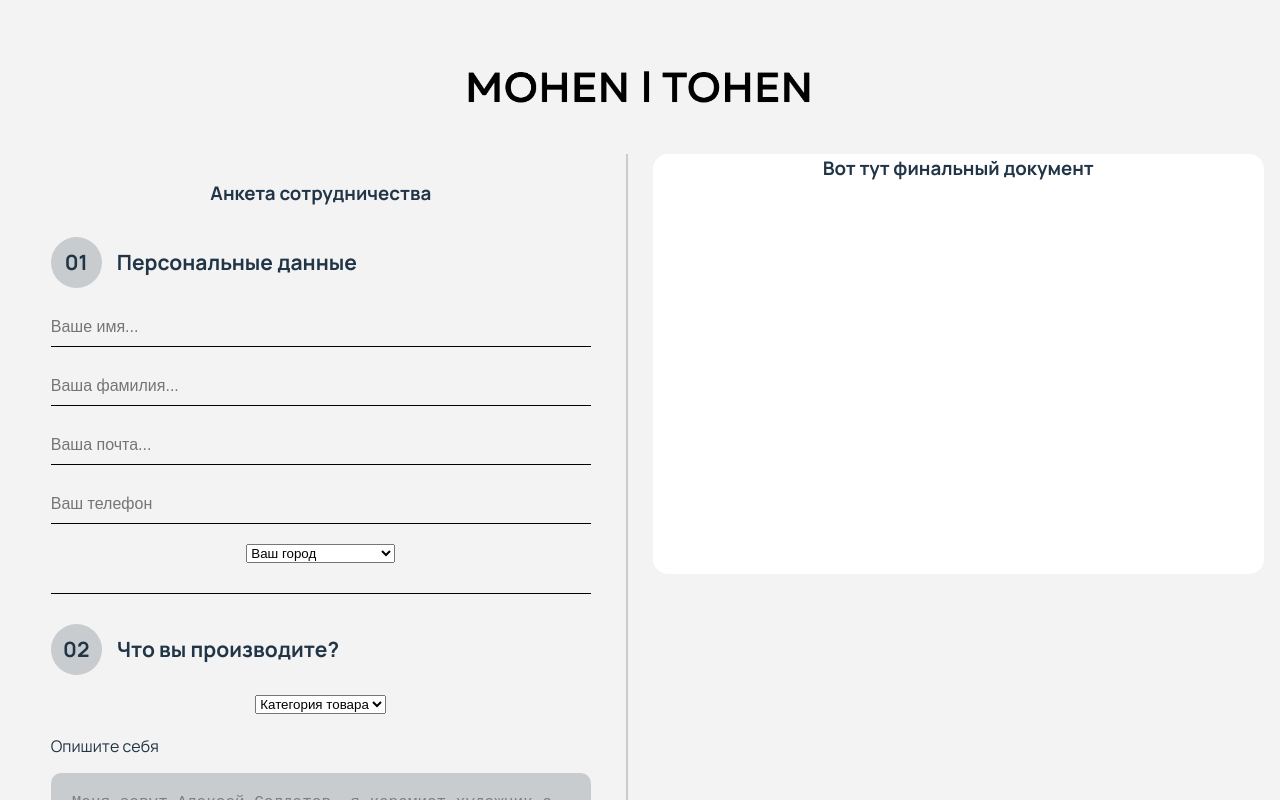
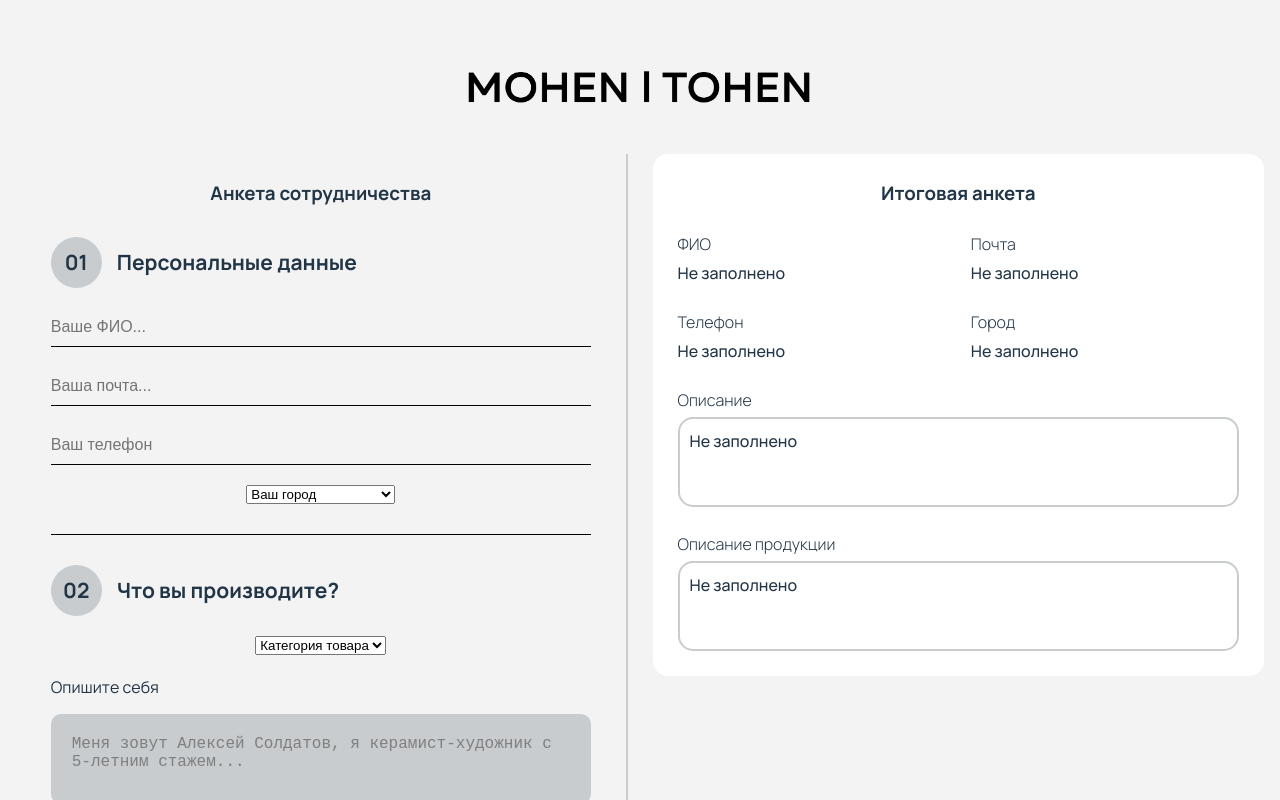
Before and after one commit to andrey-zinoviev-dev/mohen-tohen, a React (Vite) app: page /mohen-tohen/application in a window 1280 px wide. Both pictures are taken after a click on the button "Заполнить анкету". Shown: the top 800 px of the page. Built offline with nearby package versions, Linux system fonts and the light colour scheme.

Commit message:
updated right side of application

```diff
--- a/src/AppliactionForm.tsx
+++ b/src/AppliactionForm.tsx
@@ -7,7 +7,16 @@ import Footer from "./Footer";
 
 export default function ApplicationForm() {
     const [startedApplication, setStartedApplication] = React.useState<boolean>(false);
-
+    const [applicationData, setApplicationData] = React.useState<{name: string, email: string, phone: string, city: string, category: string, description: string, productionProcess: string, productionLength: string} >({
+        name: "",
+        email: "",
+        phone: "",
+        city: "",
+        description: "",
+        category: "",
+        productionLength: "",
+        productionProcess: "",
+    });
 
     return (
         <>
@@ -59,18 +68,36 @@ export default function ApplicationForm() {
                     <>
                         <div className="application__form-wrapper">
                             <h3>Анкета сотрудничества</h3>
-                            <form className="application__form">
+                            <form onSubmit={(evt) => {
+                                evt.preventDefault();
+                            }} className="application__form">
                                 <div className="application__form-div">
                                     <h3>
                                         <span>01</span>
                                         Персональные данные
                                     </h3>
-                                    <input placeholder="Ваше имя..." type="text"></input>
-                                    <input placeholder="Ваша фамилия..." type="text"></input>
-                                    <input placeholder="Ваша почта..." type="email"></input>
-                                    <input placeholder="Ваш телефон" type="phone"></input>
-                                    <select>
-                                        <option value="default" selected>Ваш город</option>
+                                    <input onChange={(evt) => {
+                                        setApplicationData((prevValue) => {
+                                            return {...prevValue, name: evt.target.value};
+                                        })
+                                    }} placeholder="Ваше ФИО..." type="text"></input>
+                                    {/* <input placeholder="Ваша фамилия..." type="text"></input> */}
+                                    <input onChange={(evt) => {
+                                        setApplicationData((prevValue) => {
+                                            return {...prevValue, email: evt.target.value};
+                                        })
+                                    }} placeholder="Ваша почта..." type="email"></input>
+                                    <input onChange={(evt) => {
+                                        setApplicationData((prevValue) => {
+                                            return {...prevValue, phone: evt.target.value};
+                                        })
+                                    }} placeholder="Ваш телефон" type="phone"></input>
+                                    <select onChange={(evt) => {
+                                            setApplicationData((prevValue) => {
+                                                return {...prevValue, city: evt.target.value};
+                                            })
+                                        }}>
+                                        <option value="default">Ваш город</option>
                                         <option value="Москва">Москва</option>
                                         <option value="Московская область">Московская область</option>
                                         <option value="Санкт-Петербург">Санкт-Петербург</option>
@@ -81,8 +108,12 @@ export default function ApplicationForm() {
                                         <span>02</span>
                                         Что вы производите?
                                     </h3>
-                                    <select>
-                                        <option value="default" selected>Категория товара</option>
+                                    <select onChange={(evt) => {
+                                            setApplicationData((prevValue) => {
+                                                return {...prevValue, category: evt.target.value};
+                                            })
+                                        }}>
+                                        <option value="default">Категория товара</option>
                                         <option value="Свет">Свет</option>
                                         <option value="Декор">Декор</option>
                                         <option value="Текстиль">Текстиль</option>
@@ -96,22 +127,34 @@ export default function ApplicationForm() {
                                         {/* <input placeholder="Название"></input> */}
                                     <div className="application__form-data-wrapper">
                                         <label htmlFor="description">Опишите себя</label>
-                                        <textarea id="description" placeholder="Меня зовут Алексей Солдатов, я керамист-художник с 5-летним стажем..."></textarea>
+                                        <textarea onChange={(evt) => {
+                                            setApplicationData((prevValue) => {
+                                                return {...prevValue, description: evt.target.value}
+                                            })
+                                        }} id="description" placeholder="Меня зовут Алексей Солдатов, я керамист-художник с 5-летним стажем..."></textarea>
                                     </div>
                                     <div className="application__form-data-wrapper">
                                         <label htmlFor="description">Опишите свою продукцию и процесс производства</label>
-                                        <textarea id="description" placeholder="Я произвожу керамические вазы, посуду из кристаллической керамики и природных каменй и красителей..."></textarea>
+                                        <textarea onChange={(evt) => {
+                                            setApplicationData((prevValue) => {
+                                                return {...prevValue, productionProcess: evt.target.value}
+                                            })
+                                        }} id="description" placeholder="Я произвожу керамические вазы, посуду из кристаллической керамики и природных каменй и красителей..."></textarea>
                                     </div>
                                     <div className="application__form-data-wrapper">
                                         <label>Сроки производства товаров</label>
                                         {/* <input></input> */}
-                                        <select>
+                                        <select onChange={(evt) => {
+                                            setApplicationData((prevValue) => {
+                                                return {...prevValue, productionLength: evt.target.value};
+                                            })
+                                        }}>
                                             <option>Выберите минимальные сроки</option>
-                                            <select>1 - 5 дней</select>
-                                            <select>6-10 дней</select>
-                                            <select>11-15 дней</select>
-                                            <select>15 - 20 дней</select>
-                                            <select>25 - 30 дней</select>
+                                            <option>1 - 5 дней</option>
+                                            <option>6-10 дней</option>
+                                            <option>11-15 дней</option>
+                                            <option>15 - 20 дней</option>
+                                            <option>25 - 30 дней</option>
                                         </select>
                                     </div>
                                         {/* <textarea></textarea> */}
@@ -164,7 +207,33 @@ export default function ApplicationForm() {
                             </button>
                         </div>
                         <div className="application__wrapper-content">
-                            <h3>Вот тут финальный документ</h3>
+                            <h3>Итоговая анкета</h3>
+                            <div className="application__wrapper-content-grid">
+                                <div className="application__wrapper-content-data-wrapper">
+                                    <label>ФИО</label>
+                                    <span>{applicationData.name.length > 0 ? applicationData.name : "Не заполнено"}</span>
+                                </div>
+                                <div className="application__wrapper-content-data-wrapper">
+                                    <label>Почта</label>
+                                    <span>{applicationData.email.length > 0 ? applicationData.email : "Не заполнено"}</span>
+                                </div>
+                                <div className="application__wrapper-content-data-wrapper">
+                                    <label>Телефон</label>
+                                    <span>{applicationData.phone.length > 0 ? applicationData.phone : "Не заполнено"}</span>
+                                </div>
+                                <div className="application__wrapper-content-data-wrapper">
+                                    <label>Город</label>
+                                    <span>{applicationData.city.length > 0 ? applicationData.city : "Не заполнено"}</span>
+                                </div>
+                            </div>
+                            <div className="application__wrapper-content-data-wrapper">
+                                <label>Описание</label>
+                                <p>{applicationData.description.length > 0 ? applicationData.description : "Не заполнено"}</p>
+                            </div>
+                            <div className="application__wrapper-content-data-wrapper">
+                                <label>Описание продукции</label>
+                                <p>{applicationData.productionProcess.length > 0 ? applicationData.productionProcess : "Не заполнено"}</p>
+                            </div>
                         </div>
                     </>}
                 </div>
--- a/src/ApplicationForm.css
+++ b/src/ApplicationForm.css
@@ -112,10 +112,48 @@
 .application__wrapper-content {
     background-color: white;
     border-radius: 15px;
-    min-height: 420px;
+    /* min-height: 420px; */
     position: sticky;
     /* max-width: 420px; */
     top: 50px;
+    box-sizing: border-box;
+    padding: 25px;
+    display: flex;
+    flex-direction: column;
+    gap: 25px;
+}
+
+.application__wrapper-content-grid {
+    display: grid;
+    grid-template-columns: repeat(2, 1fr);
+    gap: 25px;
+}
+
+.application__wrapper-content-data-wrapper {
+    display: flex;
+    flex-direction: column;
+    align-items: flex-start;
+    gap: 5px;
+}
+
+.application__wrapper-content-data-wrapper label {
+    font-weight: 300;
+}
+
+.application__wrapper-content-data-wrapper span {
+    font-weight: 500;
+}
+
+.application__wrapper-content-data-wrapper p {
+    word-break: break-all;
+    box-sizing: border-box;
+    padding: 10px;
+    border-radius: 15px;
+    border: 2px solid #C8CCCF;
+    text-align: left;
+    min-height: 90px;
+    font-weight: 500;
+    width: 100%;
 }
 
 .application__form-wrapper {
```
